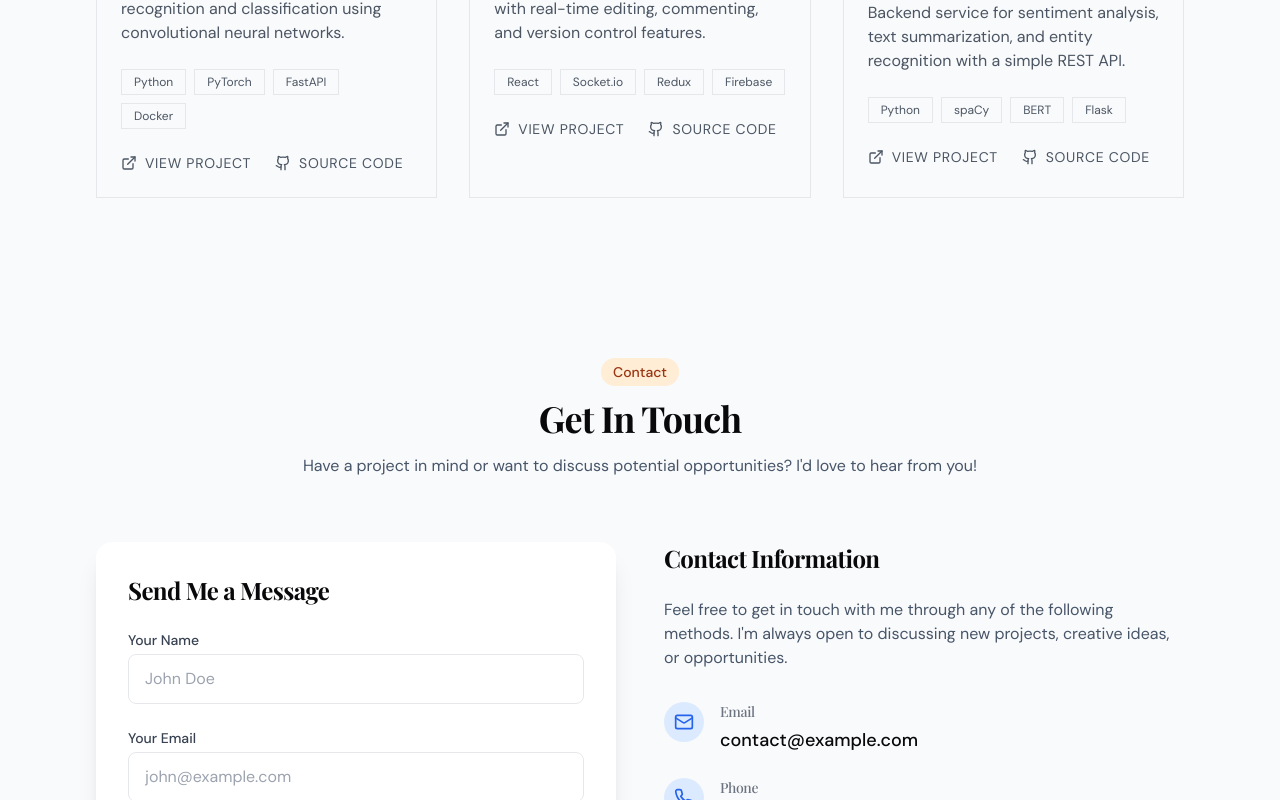
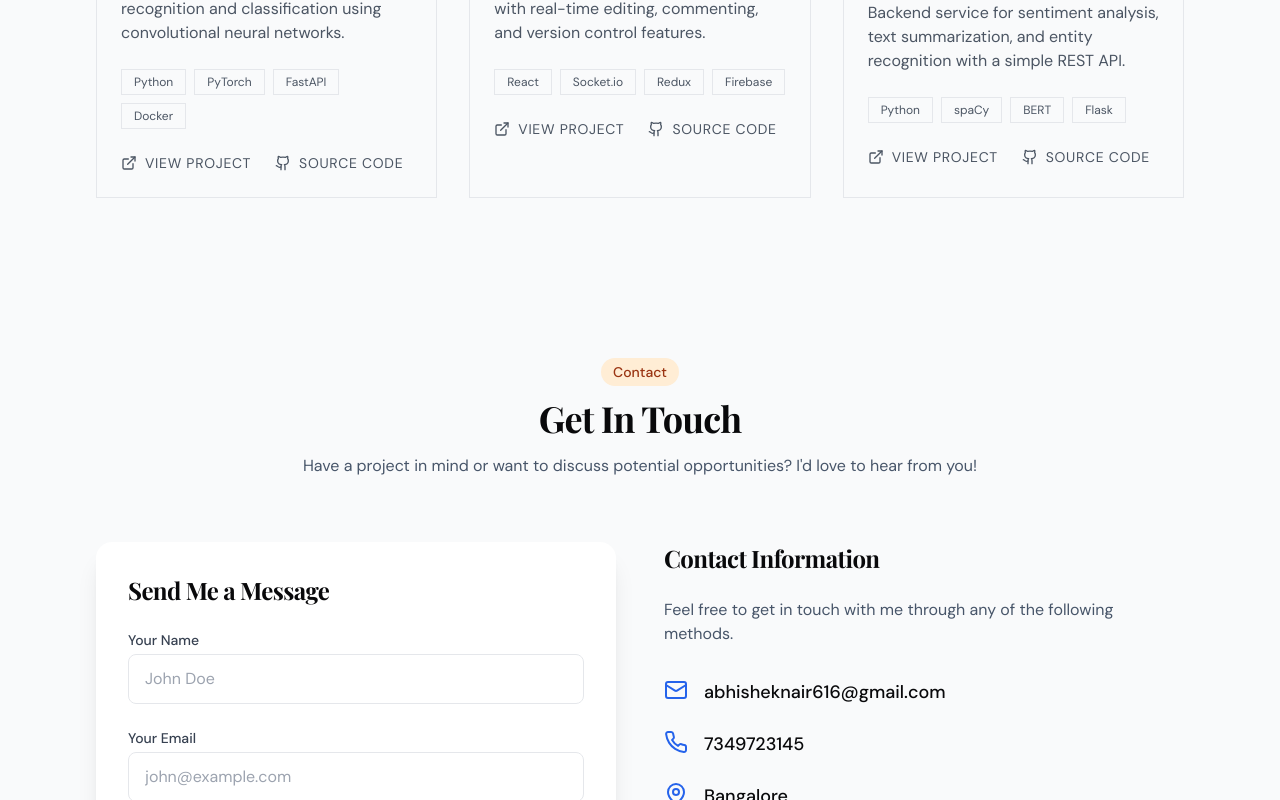
Before and after one commit to hea7hen/Abhishek_Nair, a React (Vite) app: page / in a window 1280 px wide. Shown: the part 2000-2800 px from the top of the page. Built offline with nearby package versions, Linux system fonts and the light colour scheme; a web font is replaced by a local one.

Commit message:
Update contact and navbar components
Add social media links to contact section and reposition clock and navigation links in navbar.

```diff
--- a/src/components/Contact.tsx
+++ b/src/components/Contact.tsx
@@ -1,6 +1,6 @@
 
 import { useEffect, useRef, useState } from 'react';
-import { Mail, MapPin, Phone, Send } from 'lucide-react';
+import { Mail, MapPin, Phone, Send, Github, Linkedin } from 'lucide-react';
 import { toast } from 'sonner';
 
 export default function Contact() {
@@ -44,7 +44,6 @@ export default function Contact() {
     e.preventDefault();
     setIsSubmitting(true);
 
-    // Simulate form submission
     setTimeout(() => {
       toast.success('Message sent successfully!', {
         description: 'Thank you for your message. I will get back to you soon.',
@@ -53,24 +52,6 @@ export default function Contact() {
       setIsSubmitting(false);
     }, 1500);
   };
-
-  const contactInfo = [
-    {
-      icon: <Mail className="h-5 w-5" />,
-      label: "Email",
-      value: "contact@example.com"
-    },
-    {
-      icon: <Phone className="h-5 w-5" />,
-      label: "Phone",
-      value: "+1 (123) 456-7890"
-    },
-    {
-      icon: <MapPin className="h-5 w-5" />,
-      label: "Location",
-      value: "New York, NY, USA"
-    }
-  ];
 
   return (
     <section
@@ -164,26 +145,43 @@ export default function Contact() {
               <h3 className="text-2xl font-bold mb-6">Contact Information</h3>
               <p className="text-slate-600 mb-8">
                 Feel free to get in touch with me through any of the following methods.
-                I'm always open to discussing new projects, creative ideas, or opportunities.
               </p>
 
               <div className="space-y-6">
-                {contactInfo.map((info, index) => (
-                  <div key={index} className="flex items-start space-x-4">
-                    <div className="w-10 h-10 rounded-full bg-blue-100 flex items-center justify-center text-blue-600 flex-shrink-0">
-                      {info.icon}
-                    </div>
-                    <div>
-                      <h4 className="text-sm font-medium text-gray-500 mb-1">{info.label}</h4>
-                      <p className="text-lg font-medium">{info.value}</p>
-                    </div>
-                  </div>
-                ))}
+                <div className="flex items-start space-x-4">
+                  <Mail className="h-6 w-6 text-blue-600" />
+                  <p className="text-lg font-medium">abhisheknair616@gmail.com</p>
+                </div>
+                <div className="flex items-start space-x-4">
+                  <Phone className="h-6 w-6 text-blue-600" />
+                  <p className="text-lg font-medium">7349723145</p>
+                </div>
+                <div className="flex items-start space-x-4">
+                  <MapPin className="h-6 w-6 text-blue-600" />
+                  <p className="text-lg font-medium">Bangalore</p>
+                </div>
+                <div className="flex space-x-4">
+                  <a
+                    href="https://github.com/hea7hen"
+                    target="_blank"
+                    rel="noopener noreferrer"
+                    className="p-3 bg-gray-200 rounded-full transition hover:bg-gray-300"
+                  >
+                    <Github className="h-6 w-6 text-gray-700" />
+                  </a>
+                  <a
+                    href="https://www.linkedin.com/in/abhishek-nair-302235211/"
+                    target="_blank"
+                    rel="noopener noreferrer"
+                    className="p-3 bg-blue-200 rounded-full transition hover:bg-blue-300"
+                  >
+                    <Linkedin className="h-6 w-6 text-blue-700" />
+                  </a>
+                </div>
               </div>
             </div>
 
             <div className="rounded-2xl overflow-hidden h-64 bg-gray-200">
-              {/* Placeholder for a map or additional content */}
               <div className="w-full h-full bg-gradient-to-br from-blue-100 to-purple-100 flex items-center justify-center">
                 <p className="text-slate-600 text-center px-4">
                   Map placeholder - integrate with Google Maps or similar service
--- a/src/components/Navbar.tsx
+++ b/src/components/Navbar.tsx
@@ -42,20 +42,6 @@ export default function Navbar() {
           AN
         </a>
 
-        {/* Desktop Navigation */}
-        <div className="hidden md:flex items-center space-x-12">
-          <Clock />
-          {["home", "projects", "contact"].map((item) => (
-            <button
-              key={item}
-              onClick={() => scrollToSection(item)}
-              className="text-sm uppercase tracking-widest text-gray-500 hover:text-black transition-colors duration-200"
-            >
-              {item}
-            </button>
-          ))}
-        </div>
-
         {/* Mobile menu button */}
         <button
           className="md:hidden"
@@ -68,6 +54,24 @@ export default function Navbar() {
             <Menu className="h-5 w-5 text-black" />
           )}
         </button>
+
+        {/* Clock in the top right corner */}
+        <div className="absolute top-0 right-0 py-4 pr-4">
+          <Clock />
+        </div>
+      </div>
+
+      {/* Desktop Navigation in the top center */}
+      <div className="hidden md:flex items-center justify-center space-x-12 absolute top-0 left-1/2 transform -translate-x-1/2 py-4">
+        {["home", "projects", "contact"].map((item) => (
+          <button
+            key={item}
+            onClick={() => scrollToSection(item)}
+            className="text-sm uppercase tracking-widest text-gray-500 hover:text-black transition-colors duration-200"
+          >
+            {item}
+          </button>
+        ))}
       </div>
 
       {/* Mobile menu */}
```
